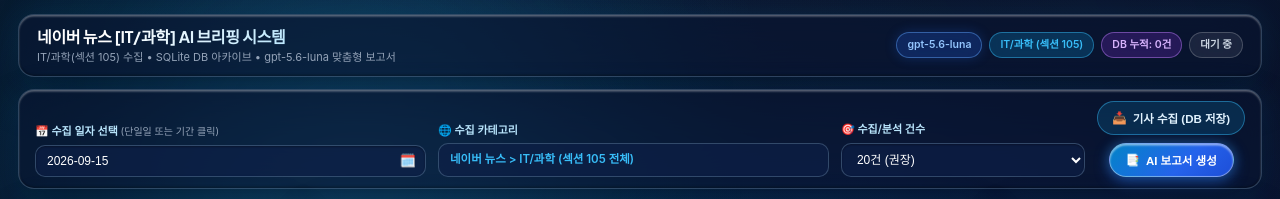
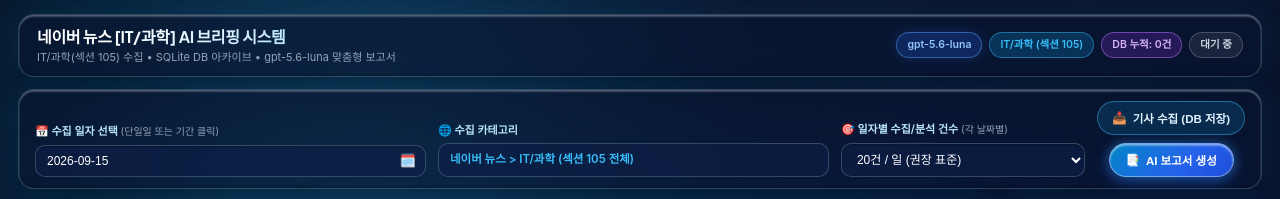
Before and after one commit to windforsea/naver_AI_news_scraper, a plain HTML site: page web/index.html in a window 1280 px wide. Shown: the top 199 px of the page. Drawn offline with nearby package versions, Linux system fonts and the light colour scheme; a web font is replaced by a local one.

Commit message:
feat(ui): 건수 선택 라벨 및 옵션을 일자별 건수(N건 / 일)로 명시화

```diff
--- a/web/index.html
+++ b/web/index.html
@@ -60,18 +60,18 @@
           </div>
         </div>
 
-        <!-- 3) 수집 건수 -->
+        <!-- 3) 수집 건수 (일자별) -->
         <div class="form-group count-group">
-          <label for="max-items">🎯 수집/분석 건수</label>
+          <label for="max-items">🎯 일자별 수집/분석 건수 <span class="label-tip">(각 날짜별)</span></label>
           <select id="max-items" class="glass-input">
-            <option value="10">10건 (고속 테스트)</option>
-            <option value="20" selected>20건 (권장)</option>
-            <option value="30">30건 (심층 분석)</option>
-            <option value="50">50건 (대량 분석)</option>
-            <option value="100">100건 (최대 분석)</option>
-            <option value="200">200건 (수집용)</option>
-            <option value="500">500건 (수집용)</option>
-            <option value="1000">1000건 (수집용)</option>
+            <option value="10">10건 / 일 (고속 테스트)</option>
+            <option value="20" selected>20건 / 일 (권장 표준)</option>
+            <option value="30">30건 / 일 (심층 분석)</option>
+            <option value="50">50건 / 일 (대량 분석)</option>
+            <option value="100">100건 / 일 (최대 분석)</option>
+            <option value="200">200건 / 일 (수집용)</option>
+            <option value="500">500건 / 일 (수집용)</option>
+            <option value="1000">1000건 / 일 (수집용)</option>
           </select>
         </div>
 
```
